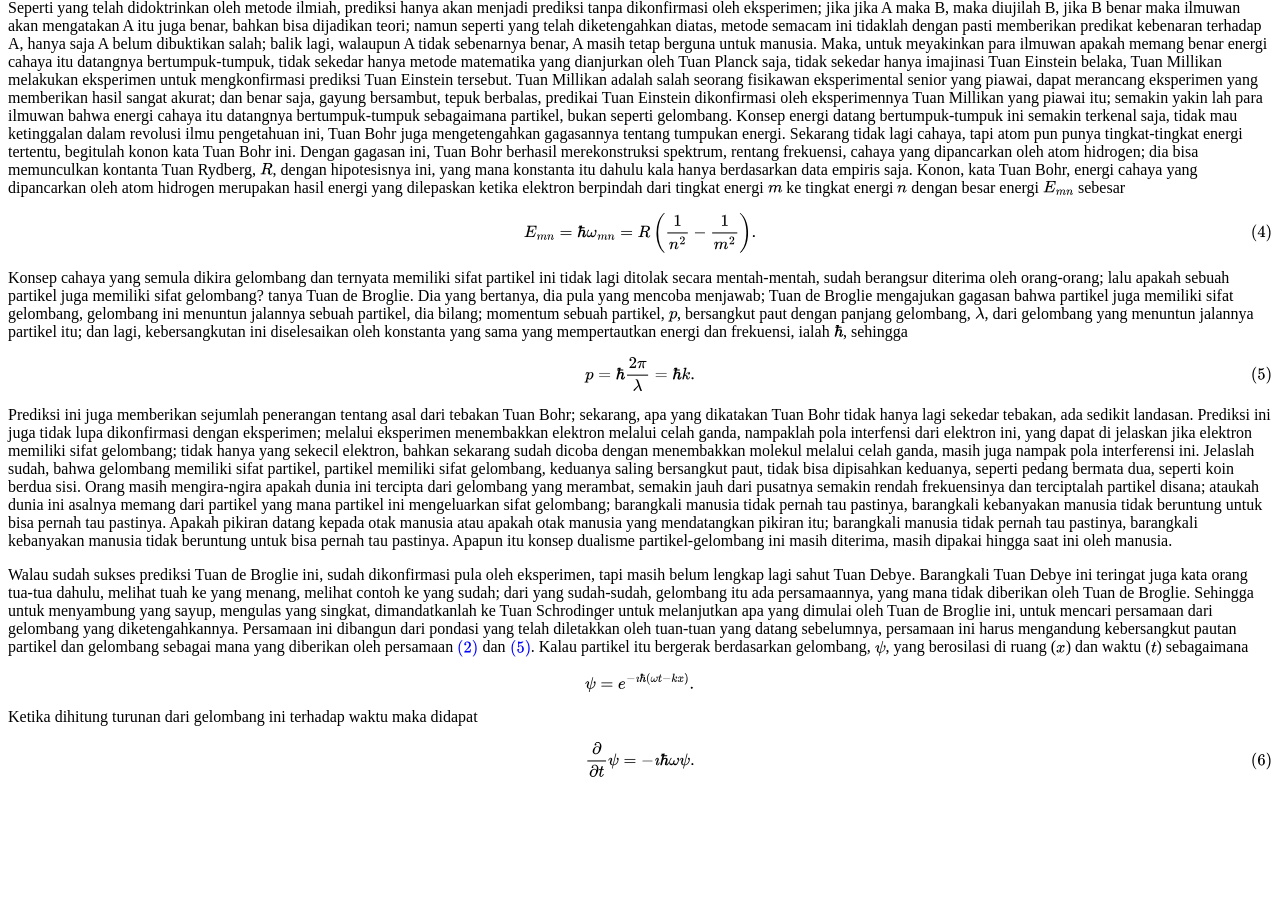
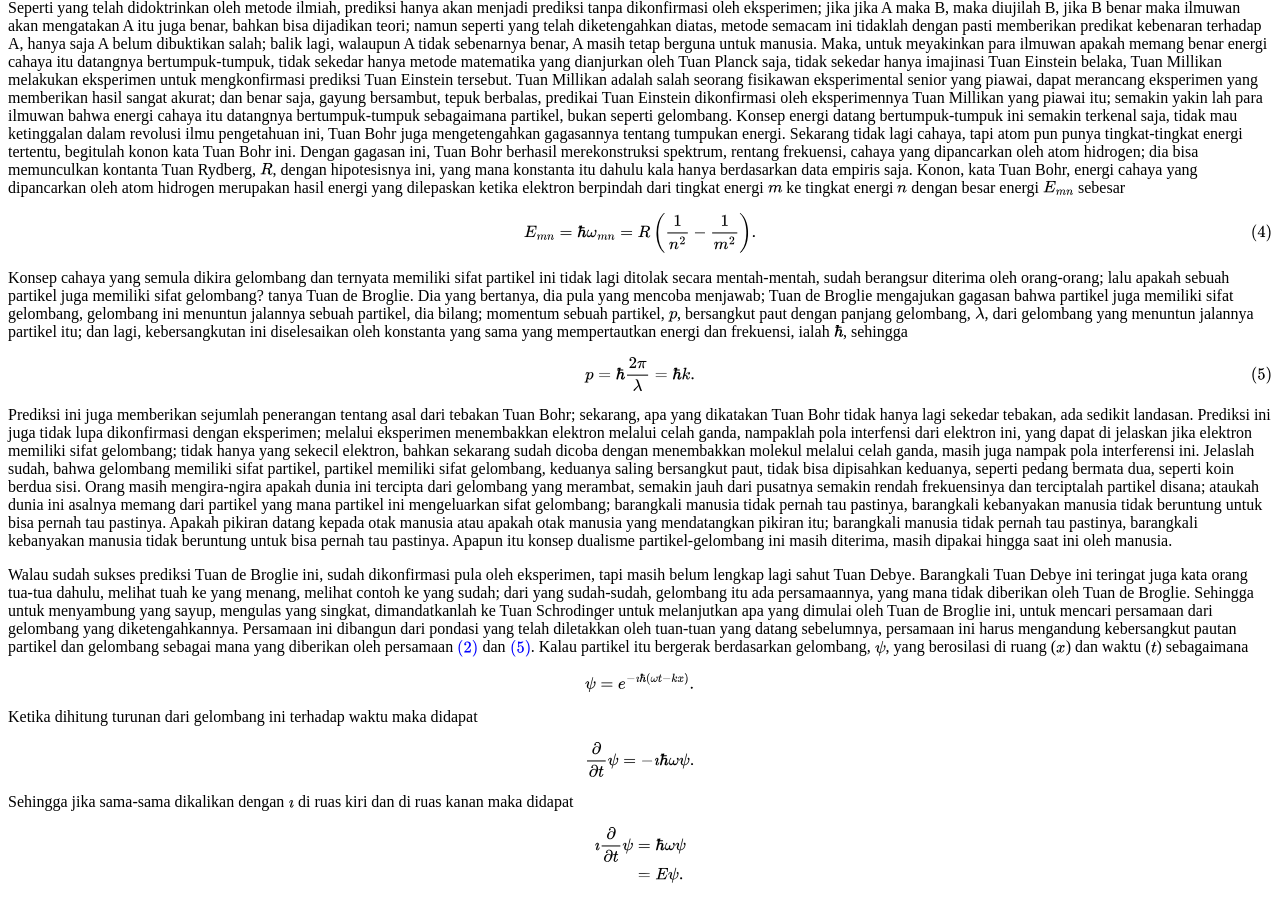
Before and after one commit to dangausuluah/dangausuluah.github.io, a Jekyll site: the page built from _posts/2026-01-01-WKKK.md, in a window 1280 px wide and 900 px high, scrolled down 988 px. Built offline with Jekyll 4.4.1, drawn with Linux system fonts in a browser that asks for light colours; nearby versions of some CDN libraries; our own code applies the rules of GitHub Pages for plain Markdown files; a script that is not in the unit is left out; comment, search, counter and statistics services are not loaded; before the commit the page ends 1835 px from its top, so only the background shows below that.

Commit message:
Update 2026-01-01-WKKK.md

```diff
--- a/_posts/2026-01-01-WKKK.md
+++ b/_posts/2026-01-01-WKKK.md
@@ -54,7 +54,14 @@ $$
 Ketika dihitung turunan dari gelombang ini terhadap waktu maka didapat
 
 $$
-\begin{align}
 \frac{\partial}{\partial t} \psi = -\imath \hbar \omega \psi.
-\end{align}
 $$
+
+Sehingga jika sama-sama dikalikan dengan $\imath$ di ruas kiri dan di ruas kanan maka didapat
+
+$$
+\begin{align*}
+\imath \frac{\partial}{\partial t} \psi &= \hbar \omega \psi \\
+&= E \psi.
+\end{align*}
+$$
```
